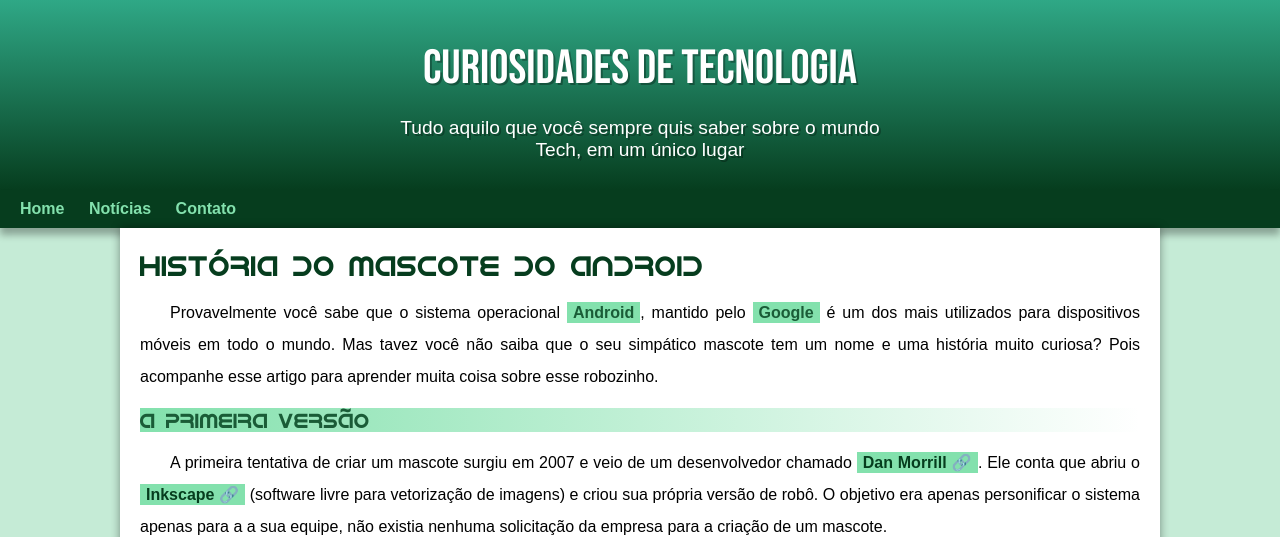
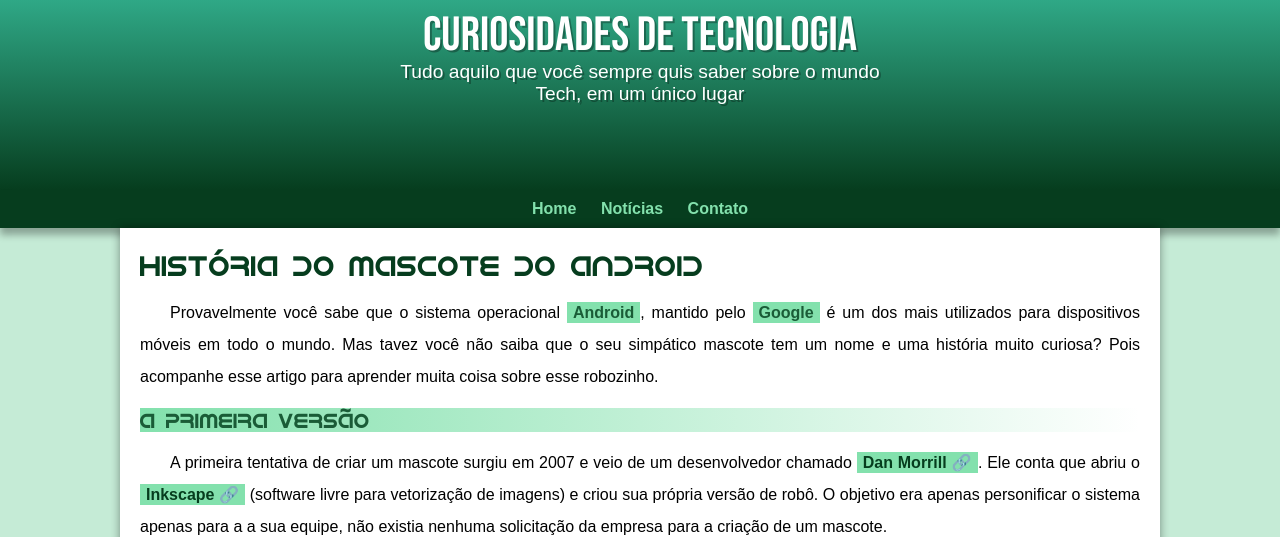
Before and after one commit to felipebdia/projeto-android, a plain HTML site: page index.html in a window 1280 px wide. Shown: the top 537 px of the page. Drawn offline with Linux system fonts and the light colour scheme.

Commit message:
ajustando finais

```diff
--- a/estilo/style.css
+++ b/estilo/style.css
@@ -46,7 +46,8 @@ header {
 header > h1 {
     color: white;
     font-family: var(--fonte-destaque);
-    margin-bottom: 20px;
+    margin-bottom: -3px;
+    margin-top: -33px;
     font-size: 3em;
     font-weight: normal;
     text-shadow: 2px 2px 0px rgba(0, 0, 0, 0.301);
@@ -69,7 +70,7 @@ nav {
     padding: 10px;
     box-shadow: 0px 7px 7px rgba(0, 0, 0, 0.301);
     font-family: var(--fonte-padrao);
-
+    text-align: center;
 }
 
 nav > a {
--- a/index.html
+++ b/index.html
@@ -85,8 +85,7 @@
         </article>
     </main>
     <footer>
-        <p>Site criado por <a href="https://gustavoguanabara.github.io/" target="_blank">Gustavo Guanabara</a> para o <a href="https://www.youtube.com/channel/UCrWvhVmt0Qac3HgsjQK62FQ" target="_blank">CursoemVideo</a>.</p>
-    </footer>
+        <p>Site criado por <a href="https://github.com/felipebdia" target="_blank">Felipe Badia</a> com ajuda de <a href="https://github.com/gustavoguanabara" target="_blank">Gustavo Guanabara</a></p>
 
 </body>
 </html>
```
